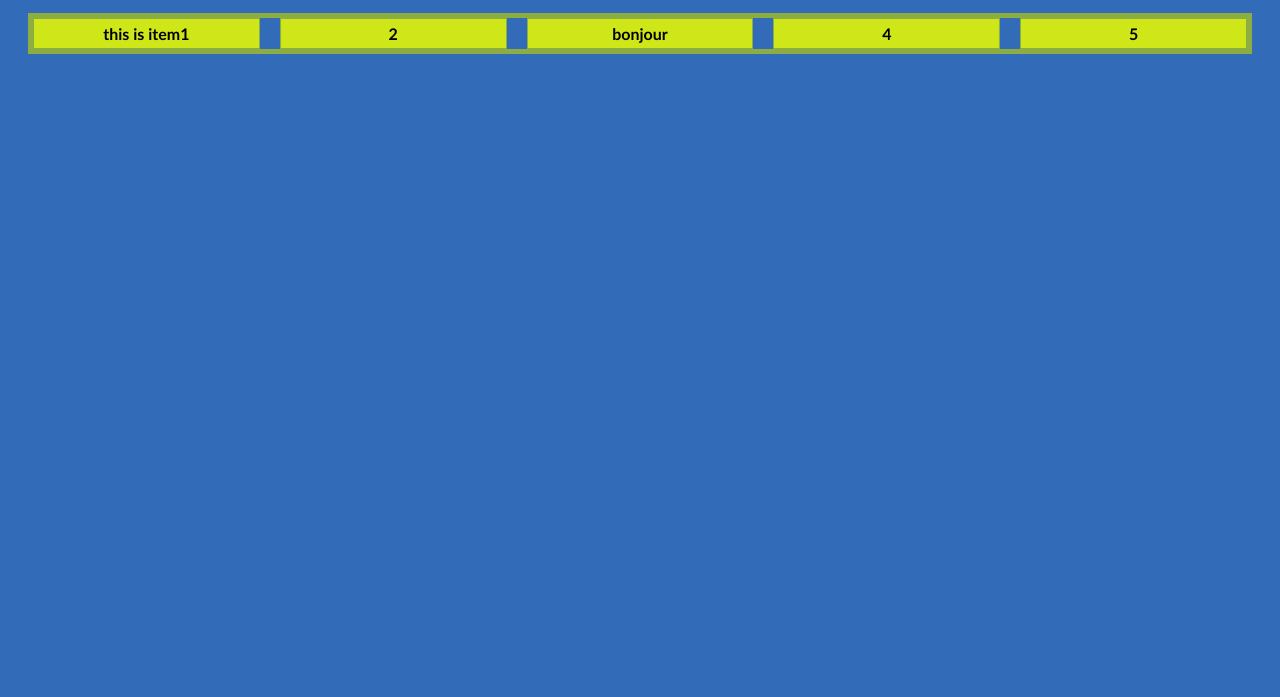
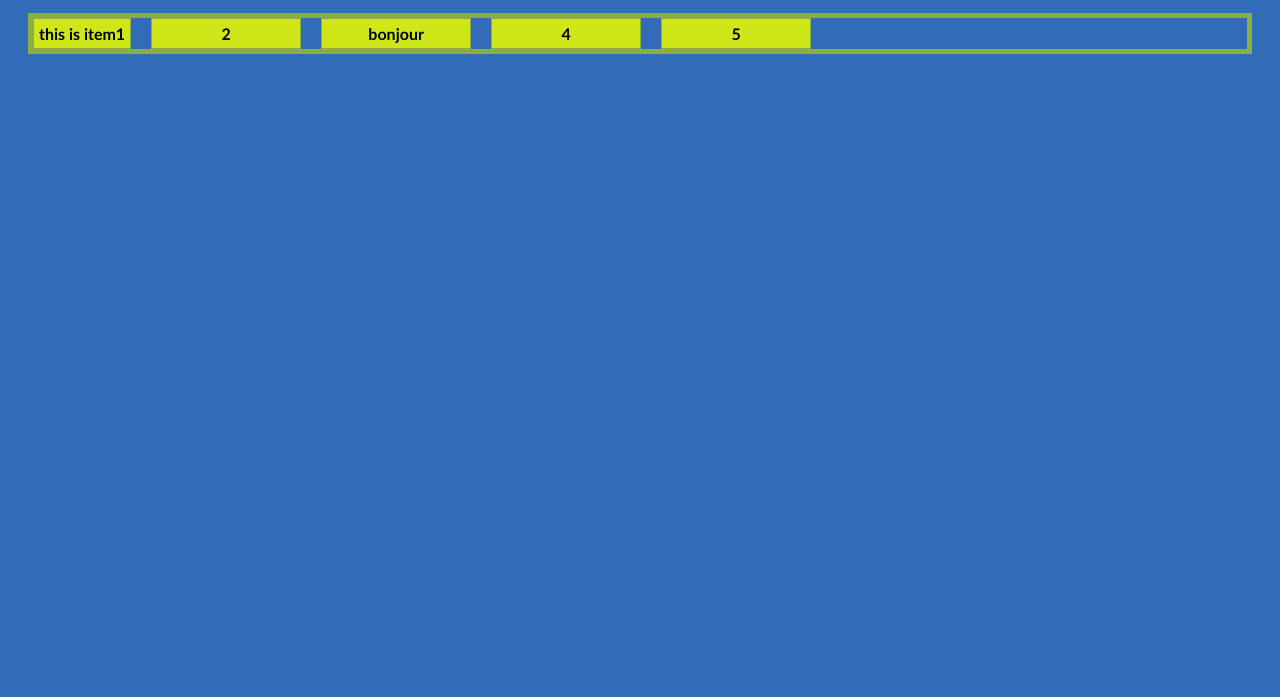
Before and after one commit to aurelienroux/grid-playground, a website: page index.html in a window 1280 px wide. Shown: the part 103-800 px from the top of the page. Drawn offline with nearby package versions, Linux system fonts and the light colour scheme; files that its build step writes are made by us from their sources.

Commit message:
fit-content

```diff
--- a/src/scss/grid.scss
+++ b/src/scss/grid.scss
@@ -33,6 +33,7 @@ h1 {
     border: 5px solid $yellow-second;
     display: grid;
     grid-gap: 20px;
-    grid-template-columns: repeat(auto-fit, minmax(70px, 1fr));
+    // grid-template-columns: repeat(auto-fit, minmax(70px, 1fr));
     // grid-template-rows: repeat(10, 50px);
+    grid-template-columns: fit-content(140px) 150px 150px 150px 150px;
 }
```
